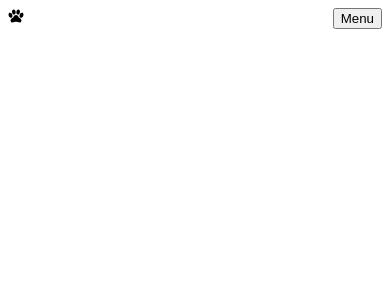
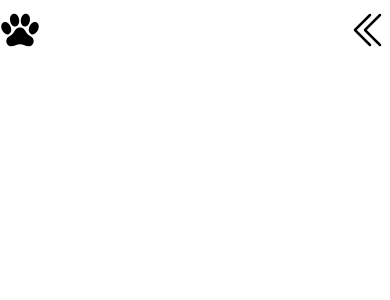
Before and after one commit to UserBRAvo99/test-react, a React (Create React App) app: page / in a window 390 px wide. Shown: the top 300 px of the page. Built offline with nearby package versions, Linux system fonts and the light colour scheme.

Commit message:
mobile menu

```diff
--- a/src/App.css
+++ b/src/App.css
@@ -1,3 +1,12 @@
+* {
+  margin: 0;
+  box-sizing: border-box;
+}
+
+body {
+  margin: 0;
+  padding: 0;
+}
 ul,
 li {
   list-style: none;
@@ -9,7 +18,8 @@ h2,
 h3,
 h4,
 h5,
-p {
+p,
+button {
   margin: 0;
   padding: 0;
 }
--- a/src/App.jsx
+++ b/src/App.jsx
@@ -1,10 +1,8 @@
 import React from "react";
 
-import HeaderMobile from "./Header/HeaderMobile";
-// import TeamComponent from "./DogTrainerItemForListTeam/DogTrainerItem";
+import HeaderMobile from "./HeaderMobile/HeaderMobile";
 
 import "./App.css";
-// import "./Variable/var.css";
 
 function App() {
   return (
--- a/src/Header/HeaderMobile.jsx
+++ /dev/null
@@ -1,67 +0,0 @@
-import React, { useState } from "react";
-
-import { IoPaw } from "react-icons/io5";
-import { css, styled } from "styled-components";
-
-function HeaderMobile() {
-  const [mobileMenuOpen, setMobileMenuOpen] = useState(false);
-
-  function handleClick(event) {
-    if (event.target.tagName === "BUTTON") {
-      setMobileMenuOpen(!mobileMenuOpen);
-    }
-  }
-  return (
-    <Header>
-      <div>
-        <div>
-          <IoPaw />
-        </div>
-      </div>
-      <button onClick={handleClick}>Menu</button>
-      {mobileMenuOpen === true && (
-        <MobileMenu isOpen={mobileMenuOpen}>
-          <button onClick={handleClick}>Close</button>
-          <nav>
-            <ul>
-              <li></li>
-              <li></li>
-              <li></li>
-              <li></li>
-            </ul>
-          </nav>
-        </MobileMenu>
-      )}
-    </Header>
-  );
-}
-
-export default HeaderMobile;
-
-const Header = styled.header`
-  position: relative;
-  display: flex;
-  width: 100%;
-  justify-content: space-between;
-`;
-
-const MobileMenu = styled.div`
-  position: absolute;
-  width: 100vw;
-  height: 100vh;
-  background-color: pink;
-  top: 0;
-  left: 0;
-  animation-duration: 1s;
-  animation-name: menuOpen;
-
-  @keyframes menuOpen {
-    from {
-      margin-left: 100%;
-    }
-
-    to {
-      margin-left: 0%;
-    }
-  }
-`;
--- /dev/null
+++ b/src/HeaderMobile/HeaderMobile.jsx
@@ -0,0 +1,64 @@
+import React, { useState } from "react";
+
+import { styled } from "styled-components";
+
+import MobileMenuSlide from "./MobileMenu";
+
+import { BsChevronDoubleLeft } from "react-icons/bs";
+import { IoPaw } from "react-icons/io5";
+
+function HeaderMobile() {
+  const [mobileMenuOpen, setMobileMenuOpen] = useState(false);
+
+  function handleClick(event) {
+    if (event.currentTarget.tagName === "BUTTON") {
+      toggleMenuOpen();
+    }
+
+    function toggleMenuOpen() {
+      setMobileMenuOpen(!mobileMenuOpen);
+    }
+  }
+  return (
+    <Header>
+      <Logo>
+        <IoPaw />
+      </Logo>
+      <ButtonOpenMenu onClick={handleClick}>
+        <BsChevronDoubleLeft />
+      </ButtonOpenMenu>
+      <MobileMenuSlide onClick={handleClick} isOpen={mobileMenuOpen} />
+    </Header>
+  );
+}
+
+export default HeaderMobile;
+
+const Header = styled.header`
+  position: relative;
+  display: flex;
+  width: 100vw;
+  padding-top: 10px;
+  justify-content: space-between;
+`;
+
+const Logo = styled.div`
+  width: 40px;
+  height: 40px;
+  & svg {
+    width: 40px;
+    height: 40px;
+  }
+`;
+
+const ButtonOpenMenu = styled.button`
+  display: block;
+  width: 40px;
+  height: 40px;
+  border: none;
+  background-color: inherit;
+  & svg {
+    width: 40px;
+    height: 40px;
+  }
+`;
--- /dev/null
+++ b/src/HeaderMobile/MobileMenu.jsx
@@ -0,0 +1,60 @@
+import { BsChevronDoubleRight } from "react-icons/bs";
+import { css, styled } from "styled-components";
+
+function MobileMenuSlide({ onClick, isOpen }) {
+  return (
+    <MobileMenu open={isOpen}>
+      <ButtonCloseMenu onClick={onClick}>
+        <BsChevronDoubleRight />
+      </ButtonCloseMenu>
+      <nav>
+        <ul>
+          <li>
+            <a href="#">Про нас</a>
+          </li>
+          <li>
+            <a href="#">Команда</a>
+          </li>
+          <li>
+            <a href="#">Ще щось</a>
+          </li>
+          <li>
+            <a href="#">Ще щось</a>
+          </li>
+        </ul>
+      </nav>
+    </MobileMenu>
+  );
+}
+
+export default MobileMenuSlide;
+
+const MobileMenu = styled.div`
+  position: absolute;
+  width: 100vw;
+  height: 100vh;
+  background-color: pink;
+  top: 0;
+  left: 0;
+  transform: translateX(+100%);
+  transition: all 0.3s cubic-bezier(0.645, 0.045, 0.355, 1);
+  display: none;
+  ${(props) =>
+    props.open &&
+    css`
+      transition: all 0.3s cubic-bezier(0.645, 0.045, 0.355, 1);
+      transform: translateX(0);
+      display: flex;
+    `}
+`;
+const ButtonCloseMenu = styled.button`
+  display: block;
+  width: 40px;
+  height: 40px;
+  border: none;
+  background-color: inherit;
+  & svg {
+    width: 40px;
+    height: 40px;
+  }
+`;
```
